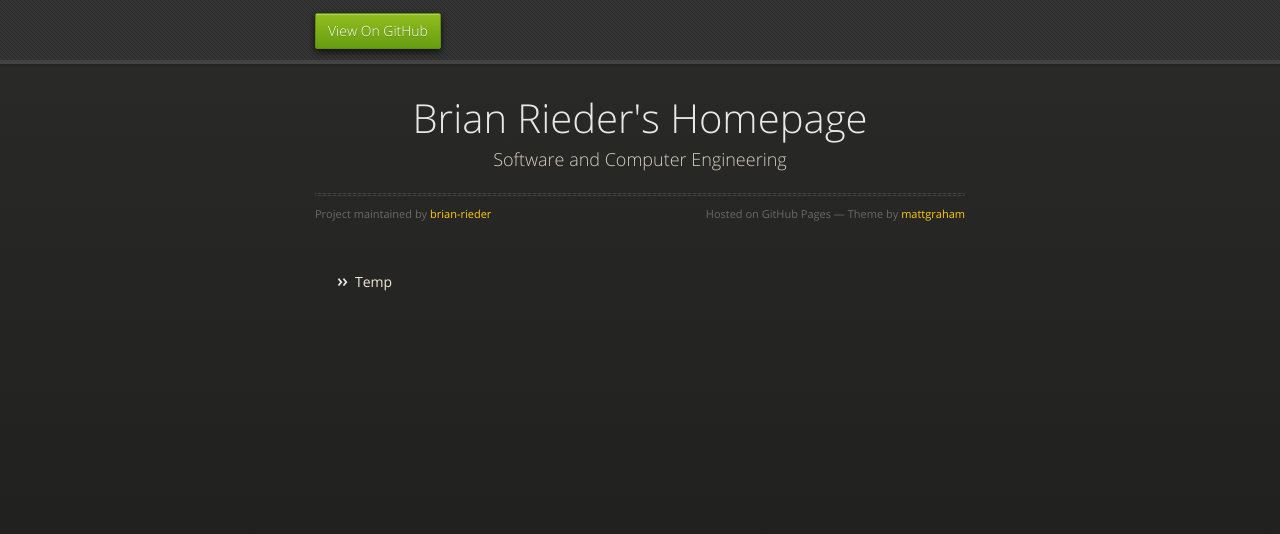
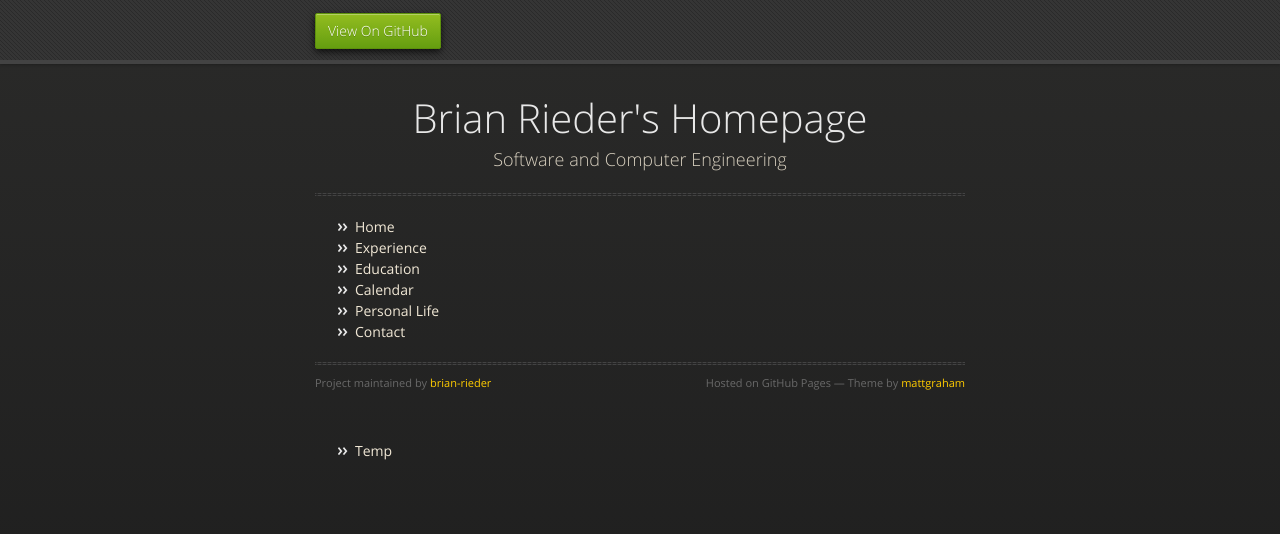
Before and after one commit to brian-rieder/brian-rieder.github.io, a plain HTML site: page index.html in a window 1280 px wide. Drawn offline with nearby package versions, Linux system fonts and the light colour scheme.

Commit message:
Adding navigation list

```diff
--- a/index.html
+++ b/index.html
@@ -31,6 +31,17 @@
           <h1>Brian Rieder&#39;s Homepage</h1>
           <p>Software and Computer Engineering</p>
           <hr>
+	  <div class="nav">
+	    <ul>
+	      <li>Home</li>
+	      <li>Experience</li>
+	      <li>Education</li>
+	      <li>Calendar</li>
+	      <li>Personal Life</li>
+	      <li>Contact</li>
+	    </ul>
+	  </div>
+	  <hr>
           <span class="credits left">Project maintained by <a href="https://github.com/brian-rieder">brian-rieder</a></span>
           <span class="credits right">Hosted on GitHub Pages &mdash; Theme by <a href="https://twitter.com/michigangraham">mattgraham</a></span>
         </div>
```
Lines whose indentation alone changed are shown as unchanged.
